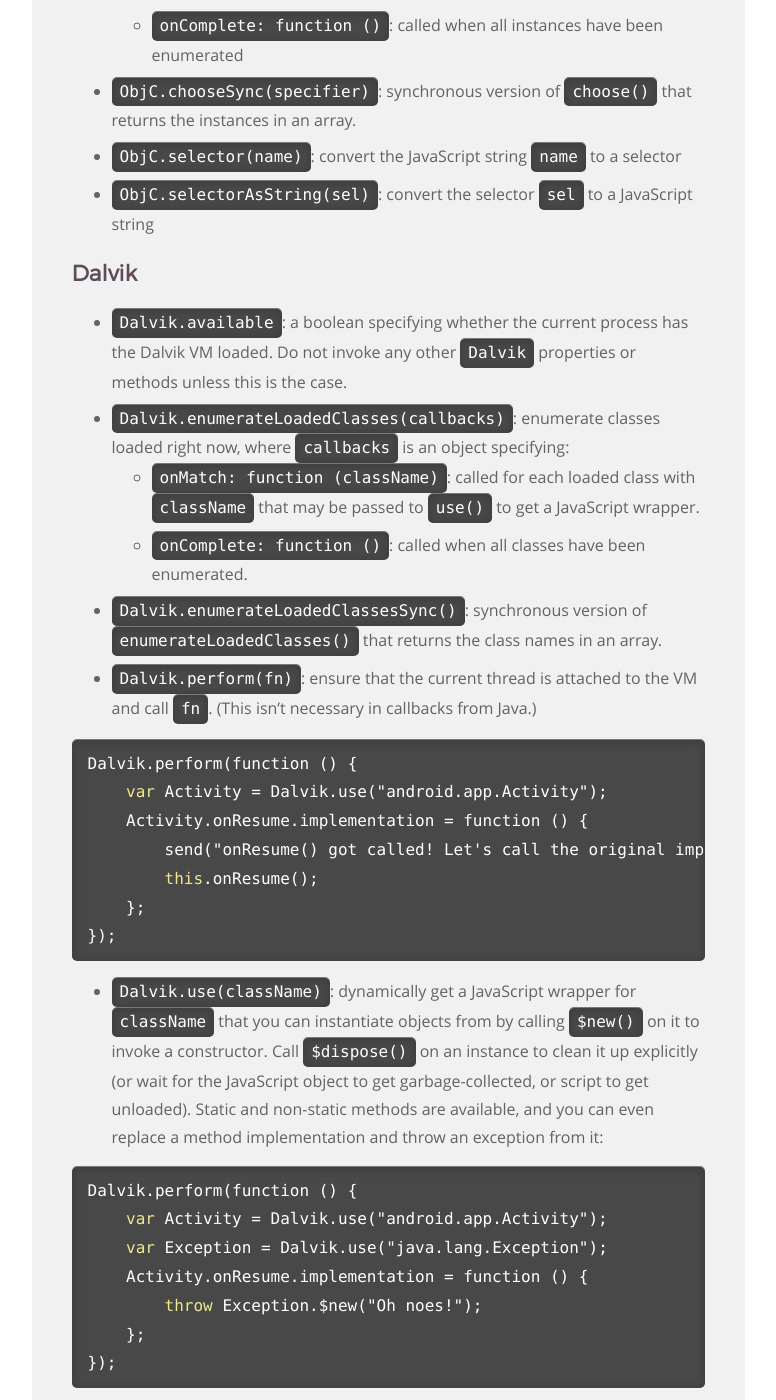
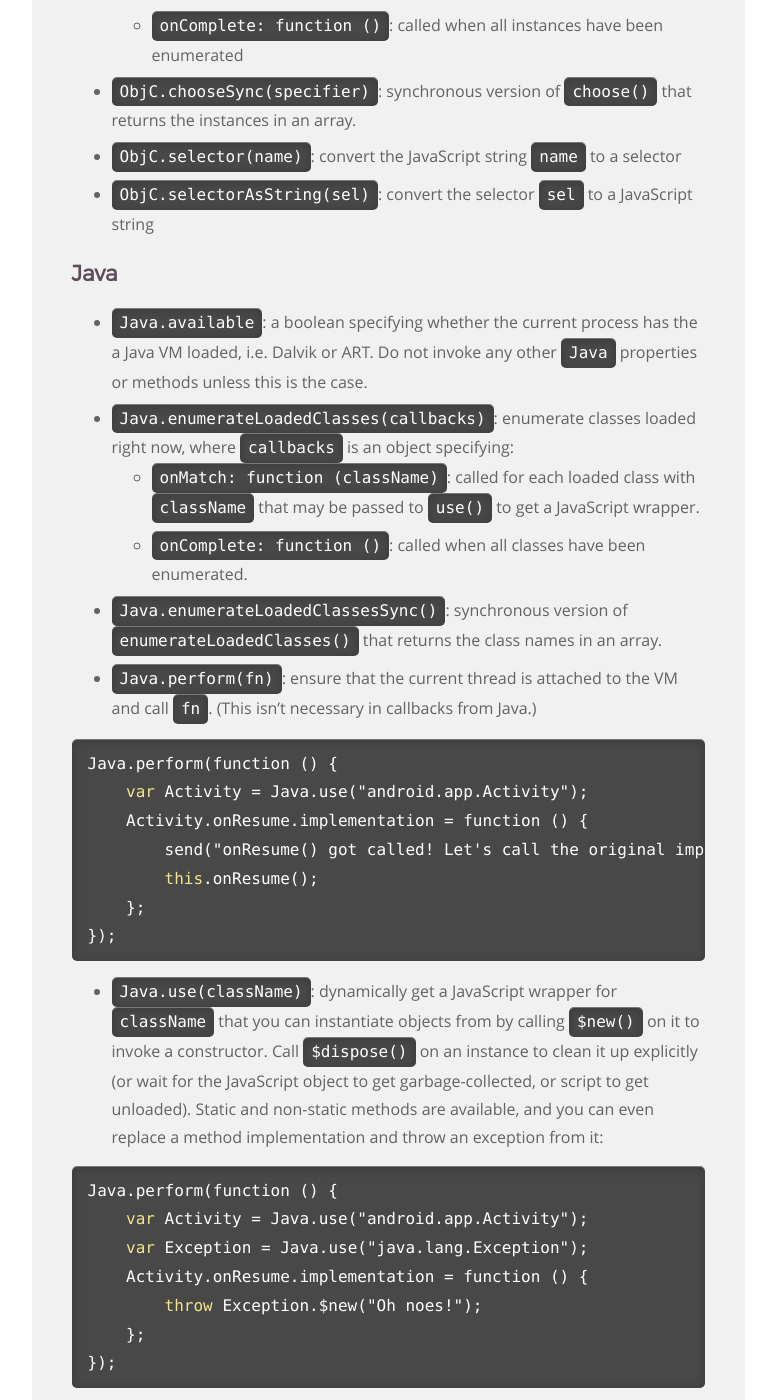
Before and after one commit to frida/frida-website, a Jekyll site: the page built from docs/javascript-api.md, in a window 1280 px wide and 1400 px high, scrolled down 30804 px. Shown: the whole window, without its empty margins (364-1140 px from the left). Built offline with Jekyll 4.4.1, drawn with Linux system fonts in a browser that asks for light colours; some of the changed text lies outside the part shown.

Commit message:
Reference the new Java module name instead of the deprecated Dalvik name

```diff
--- a/docs/javascript-api.md
+++ b/docs/javascript-api.md
@@ -27,7 +27,7 @@ permalink: /docs/javascript-api/
   1. [DebugSymbol](#debugsymbol)
   1. [Instruction](#instruction)
   1. [ObjC](#objc)
-  1. [Dalvik](#dalvik)
+  1. [Java](#java)
   1. [WeakRef](#weakref)
 
 ## Global
@@ -1239,13 +1239,13 @@ proxy.release();
     string
 
 
-## Dalvik
+## Java
 
-+   `Dalvik.available`: a boolean specifying whether the current process has the
-    Dalvik VM loaded. Do not invoke any other `Dalvik` properties or methods
-    unless this is the case.
++   `Java.available`: a boolean specifying whether the current process has the
+    a Java VM loaded, i.e. Dalvik or ART. Do not invoke any other `Java`
+    properties or methods unless this is the case.
 
-+   `Dalvik.enumerateLoadedClasses(callbacks)`: enumerate classes loaded right
++   `Java.enumerateLoadedClasses(callbacks)`: enumerate classes loaded right
     now, where `callbacks` is an object specifying:
 
     -   `onMatch: function (className)`: called for each loaded class with
@@ -1253,15 +1253,15 @@ proxy.release();
 
     -   `onComplete: function ()`: called when all classes have been enumerated.
 
-+   `Dalvik.enumerateLoadedClassesSync()`: synchronous version of
++   `Java.enumerateLoadedClassesSync()`: synchronous version of
     `enumerateLoadedClasses()` that returns the class names in an array.
 
-+   `Dalvik.perform(fn)`: ensure that the current thread is attached to the VM
++   `Java.perform(fn)`: ensure that the current thread is attached to the VM
     and call `fn`. (This isn't necessary in callbacks from Java.)
 
 {% highlight js %}
-Dalvik.perform(function () {
-    var Activity = Dalvik.use("android.app.Activity");
+Java.perform(function () {
+    var Activity = Java.use("android.app.Activity");
     Activity.onResume.implementation = function () {
         send("onResume() got called! Let's call the original implementation");
         this.onResume();
@@ -1269,7 +1269,7 @@ Dalvik.perform(function () {
 });
 {% endhighlight %}
 
-+   `Dalvik.use(className)`: dynamically get a JavaScript wrapper for
++   `Java.use(className)`: dynamically get a JavaScript wrapper for
     `className` that you can instantiate objects from by calling `$new()` on
     it to invoke a constructor. Call `$dispose()` on an instance to clean it
     up explicitly (or wait for the JavaScript object to get garbage-collected,
@@ -1278,37 +1278,37 @@ Dalvik.perform(function () {
     from it:
 
 {% highlight js %}
-Dalvik.perform(function () {
-    var Activity = Dalvik.use("android.app.Activity");
-    var Exception = Dalvik.use("java.lang.Exception");
+Java.perform(function () {
+    var Activity = Java.use("android.app.Activity");
+    var Exception = Java.use("java.lang.Exception");
     Activity.onResume.implementation = function () {
         throw Exception.$new("Oh noes!");
     };
 });
 {% endhighlight %}
 
-+   `Dalvik.choose(className, callbacks)`: enumerate live instances of the
-    `className` class by scanning the Dalvik heap, where `callbacks` is an
++   `Java.choose(className, callbacks)`: enumerate live instances of the
+    `className` class by scanning the Java heap, where `callbacks` is an
     object specifying:
 
     -   `onMatch: function (instance)`: called once for each live instance found
         with a ready-to-use `instance` just as if you would have called
-        `Dalvik.cast()` with a raw handle to this particular instance.
+        `Java.cast()` with a raw handle to this particular instance.
 
         This function may return the string `stop` to cancel the enumeration
         early.
 
     -   `onComplete: function ()`: called when all instances have been enumerated
 
-+   `Dalvik.cast(handle, klass)`: create a JavaScript wrapper given the existing
++   `Java.cast(handle, klass)`: create a JavaScript wrapper given the existing
     instance at `handle` of given class `klass` (as returned from
-    `Dalvik.use()`). Such a wrapper also has a `class` property for getting a
+    `Java.use()`). Such a wrapper also has a `class` property for getting a
     wrapper for its class, and a `$className` property for getting a string
     representation of its class-name.
 
 {% highlight js %}
-var Activity = Dalvik.use("android.app.Activity");
-var activity = Dalvik.cast(ptr("0x1234"), Activity);
+var Activity = Java.use("android.app.Activity");
+var activity = Java.cast(ptr("0x1234"), Activity);
 {% endhighlight %}
 
 
```
